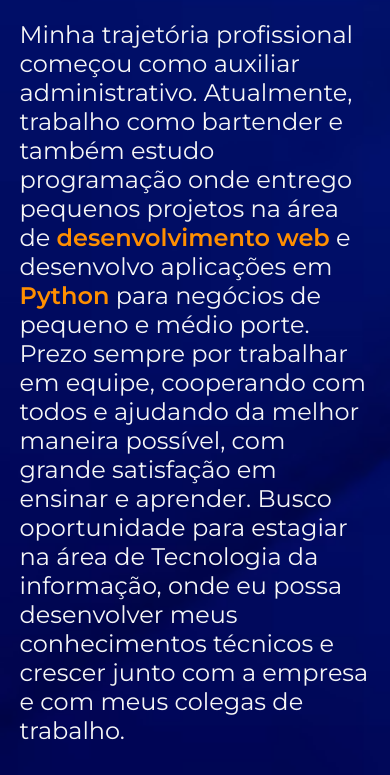
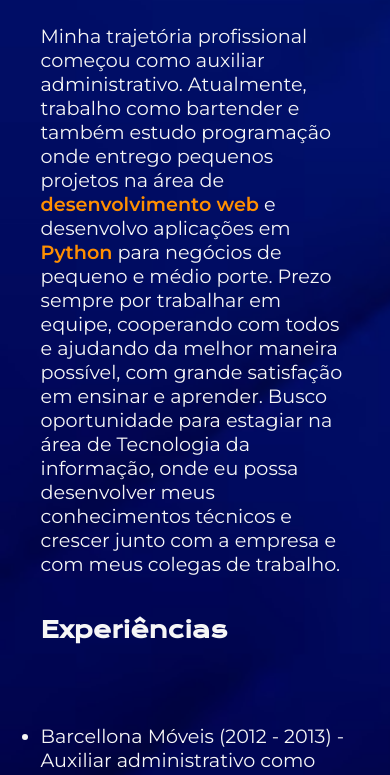
Before and after one commit to Vaamiv/HTML-e-CSS---Ambientes-de-desenvolvimento--estrutura-de-arquivos-e-tags, a plain HTML site: page curriculo.html in a window 390 px wide. Shown: the part 181-956 px from the top of the page. Drawn offline with nearby package versions, Linux system fonts and the light colour scheme.

Commit message:
commit responsividade font-size para mobile

```diff
--- a/styles/style.css
+++ b/styles/style.css
@@ -281,14 +281,42 @@ b {
     }
 
     .apresentacao__conteudo {
+        justify-content: center;
+        padding: 6%;
+        width: auto;
+        max-width: 600px;
+    }
+
+    .apresentacao__conteudo__titulo {
+        font-size: 1.4rem;
+        width: auto;
+    }
+
+    .apresentacao__conteudo__texto {
+        font-size: 1.2rem;
         width: auto;
     }
 
     .imagem__perfil {
         width: 50%;
+        max-width: 400px;
     }
 
     .rodape {
         width: 100%;
     }
 }
+
+@media (max-width: 768px) {
+    .cabecalho {
+        padding: 6%;
+    }
+
+    .cabecalho__menu__link {
+        font-size: 1.3rem;
+    }
+
+    .apresentacao {
+        padding: 5% 5%; /* Redimensionando o preenchimento para tamanhos ainda menores */
+    }
+}
```
